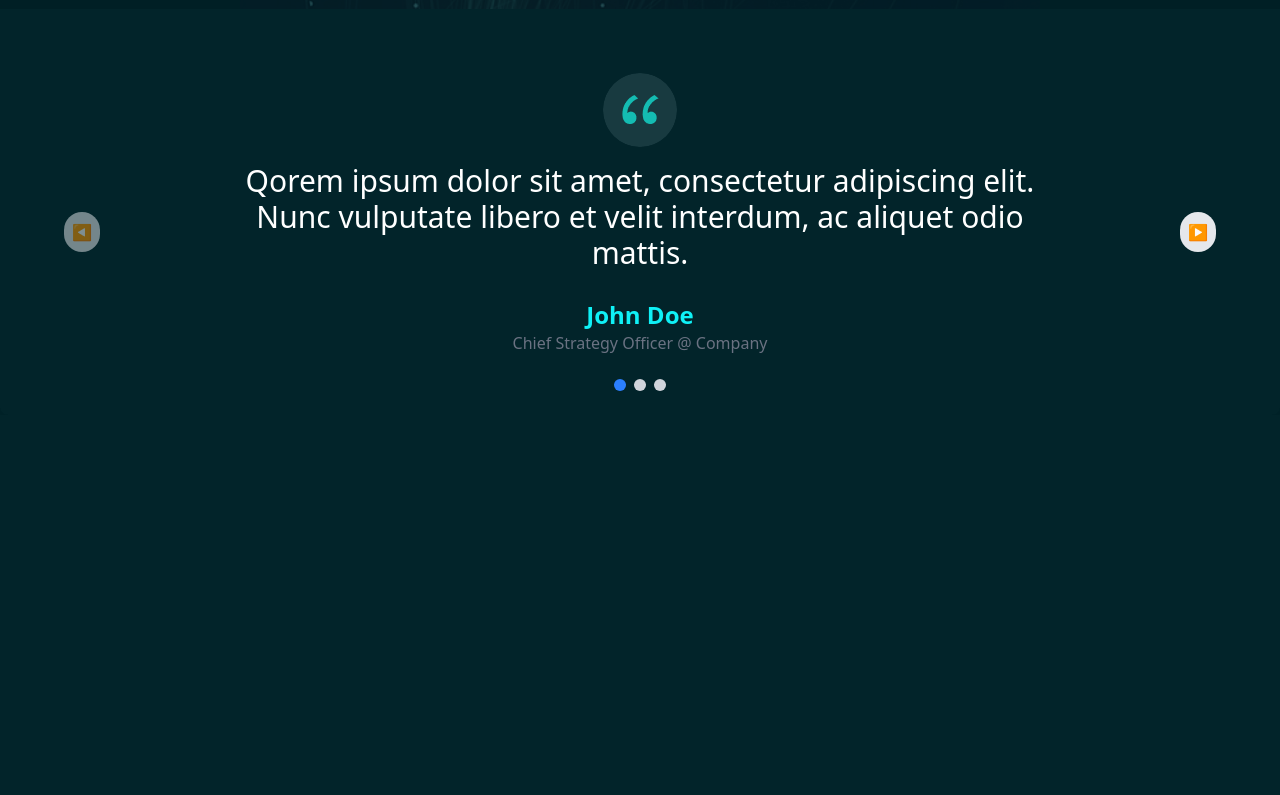
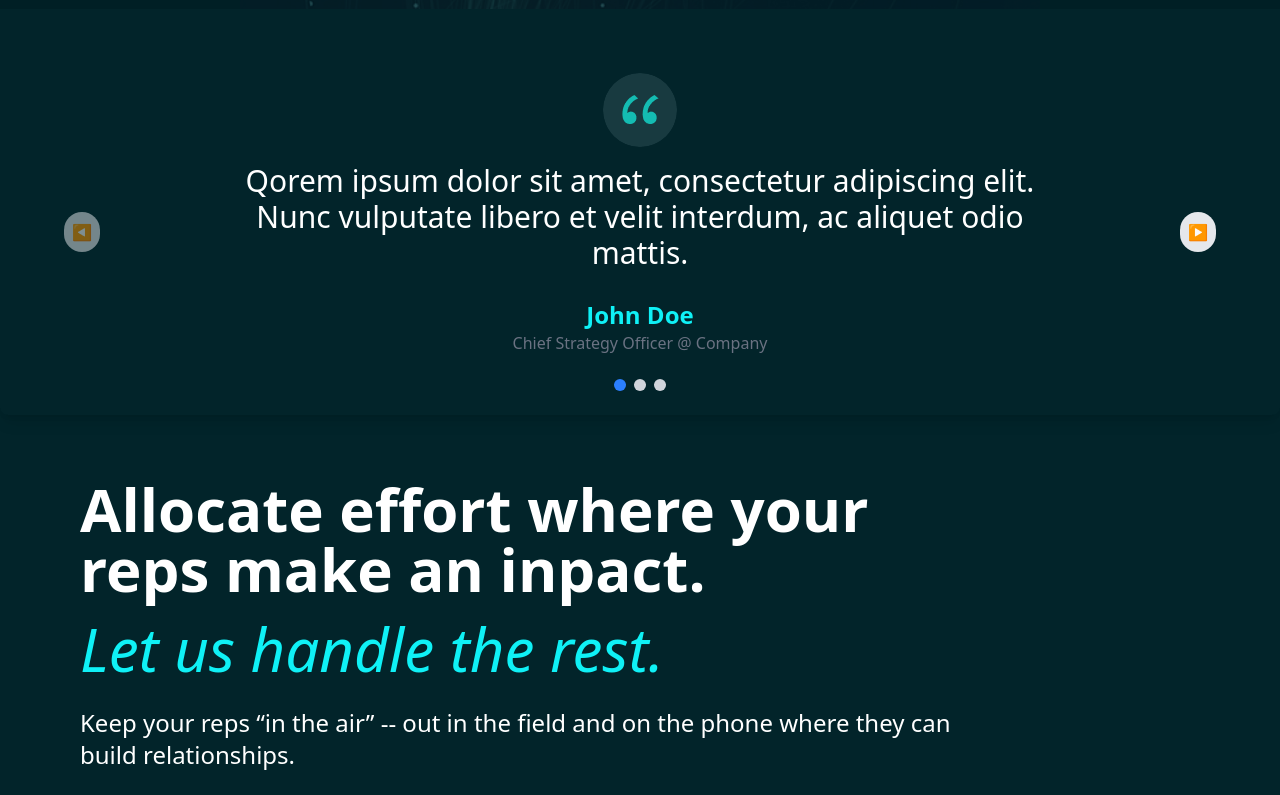
Before and after one commit to hasan9878/React_Project-1, a React (Vite) app: page / in a window 1280 px wide. Shown: the part 2157-2952 px from the top of the page. Before the commit the page ends 2572 px from the top, so only its background shows below. Built offline with nearby package versions, Linux system fonts and the light colour scheme.

Commit message:
EfficiencyStatement component with 1st  left-aligned content

```diff
--- a/src/App.jsx
+++ b/src/App.jsx
@@ -5,6 +5,7 @@ import TrustedPartners from './Component/Trustedpartners'
 import Cards from './Component/Cards'
 import Train from './Component/Train'
 import Slider from './Component/Slider'
+import EfficiencyStatement from './Component/EfficiencyStatement'
 
 function App() {
   return (
@@ -15,6 +16,7 @@ function App() {
     <Cards/>
     <Train/>
     <Slider/>
+    <EfficiencyStatement/>
 
     </>
   )
--- /dev/null
+++ b/src/Component/EfficiencyStatement.jsx
@@ -0,0 +1,26 @@
+import React from 'react';
+
+function EfficiencyStatement() {
+  const Efficiencyitems1 = [
+    {
+      id: 1,
+      h1: "Allocate effort where your reps make an inpact.",
+      h2: "Let us handle the rest.",
+      text: "Keep your reps “in the air” -- out in the field and on the phone where they can build relationships."
+    }
+  ];
+
+  return (
+    <section className="w-full mx-auto mt-10 p-6 px-20">
+      {Efficiencyitems1.map((item) => (
+        <div key={item.id} className="w-lg md:w-4xl ">
+          <h1 className="text-4xl md:text-6xl font-bold text-white">{item.h1}</h1>
+          <h2 className="text-4xl md:text-6xl italic text-[#0FF1F6] mt-5">{item.h2}</h2>
+          <p className="text-2xl text-[#FFFFFF] mt-7">{item.text}</p>
+        </div>
+      ))}
+    </section>
+  );
+}
+
+export default EfficiencyStatement;
```
